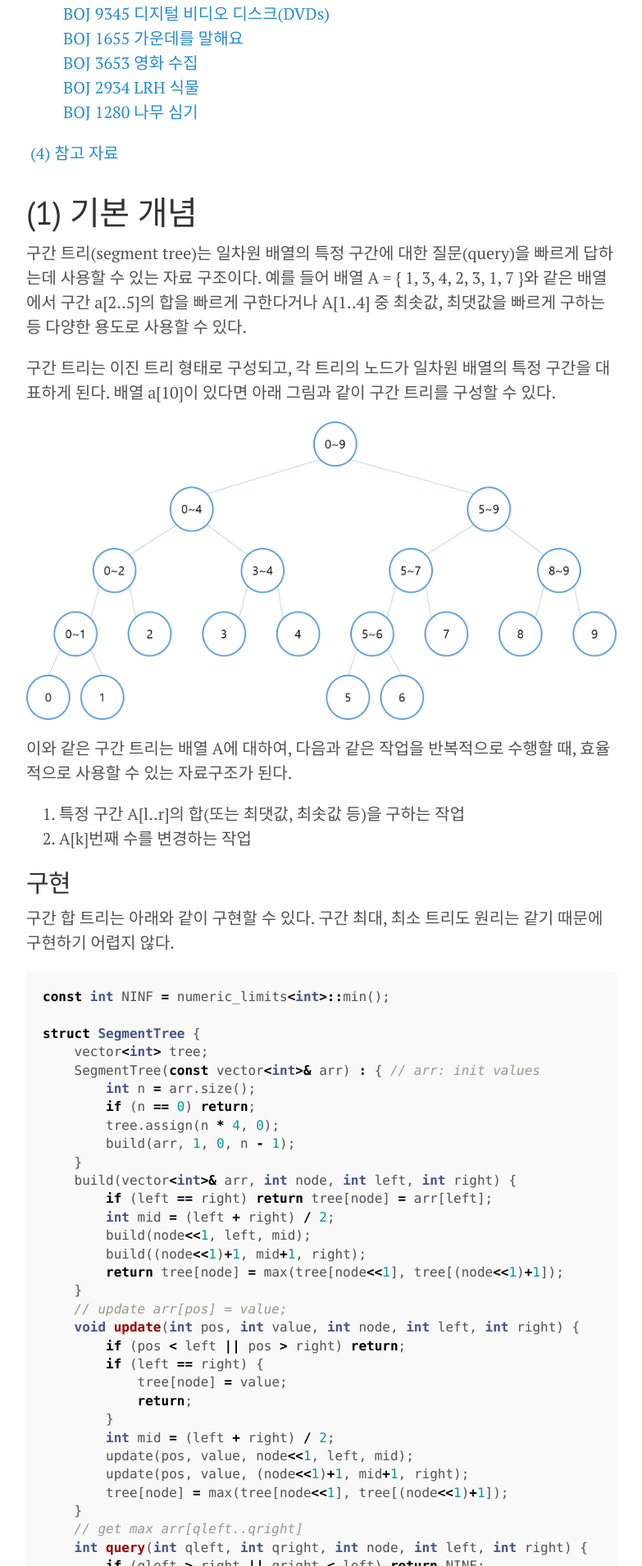
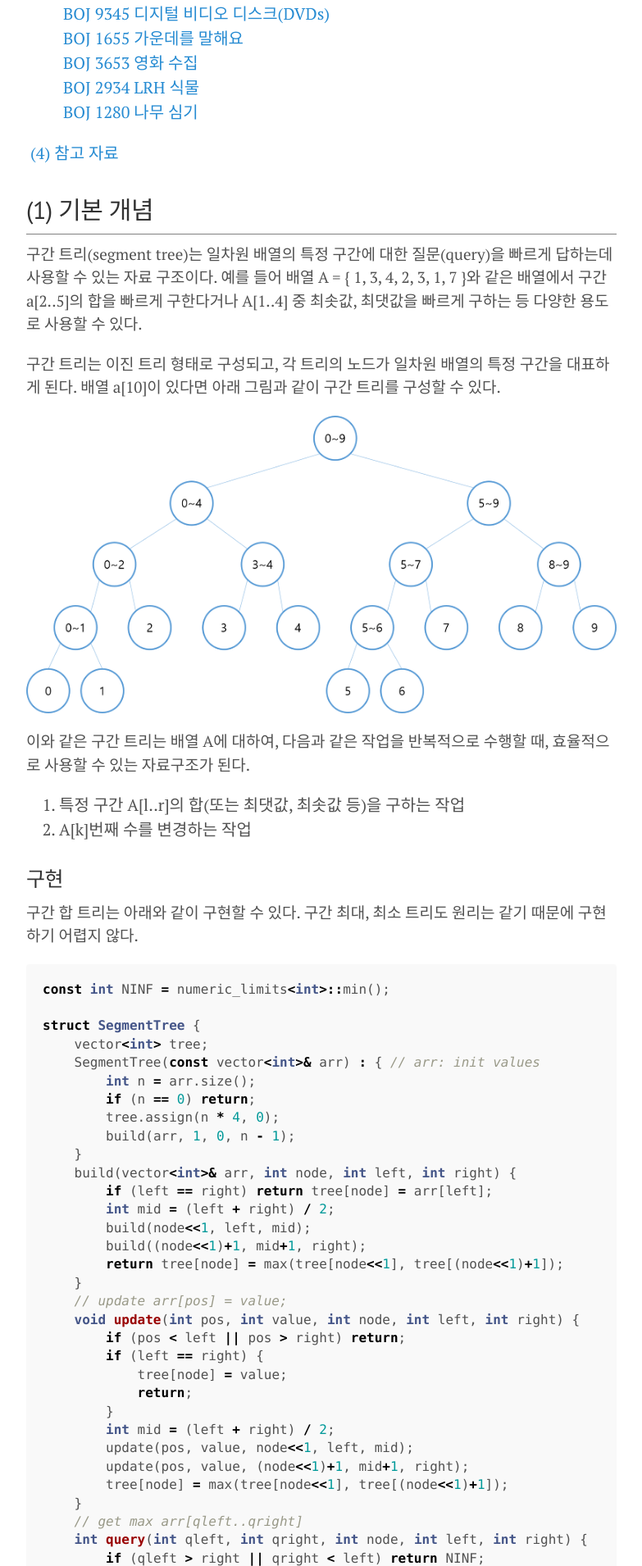
Before and after one commit to museop/museop.github.io, a Jekyll site: the page built from _posts/2017-07-09-Segment-Tree.md, in a window 1280 px wide. Shown: the part 677-2587 px from the top of the page at 82% size, without its empty margins (248-1031 px from the left). Built offline with Jekyll 4.4.1, drawn with Linux system fonts in a browser that asks for light colours; nearby versions of some CDN libraries; formulas are drawn with MathJax 3.

````diff
--- a/_posts/2017-07-09-Segment-Tree-PS.md
+++ b/_posts/2017-07-09-Segment-Tree.md
@@ -6,7 +6,7 @@ tag: [segment tree]
 ---
 * list element with functor item
 {:toc}
-# (1) 기본 개념
+## (1) 기본 개념
 
 구간 트리(segment tree)는 일차원 배열의 특정 구간에 대한 질문(query)을 빠르게 답하는데 사용할 수 있는 자료 구조이다. 예를 들어 배열 A = { 1, 3, 4, 2, 3, 1, 7 }와 같은 배열에서 구간 a[2..5]의 합을 빠르게 구한다거나 A[1..4] 중 최솟값, 최댓값을 빠르게 구하는 등 다양한 용도로 사용할 수 있다.
 
@@ -26,7 +26,7 @@ tag: [segment tree]
 
 
 
-## 구현
+### 구현
 
 구간 합 트리는 아래와 같이 구현할 수 있다. 구간 최대, 최소 트리도 원리는 같기 때문에 구현하기 어렵지 않다.
 
@@ -73,7 +73,7 @@ struct SegmentTree {
 
 
 
-# (2) Lazy Propagation
+## (2) Lazy Propagation
 
 기본적인 구간 트리의 구현에서는 특정 구간의 값을 일정하게 변경할 때 트리의 루트부터 말단 노드까지 타고 내려가 해당하는 말단 노드들의 값을 모두 변경하는 방식을 사용한다. 이와 같은 방식이 이해하기 쉽지만, 너무 느리다는 단점이 있다.
 
@@ -81,7 +81,7 @@ struct SegmentTree {
 
 
 
-## 구현
+### 구현
 
 ```c++
 struct SegmentTreeLazyPropagation {
@@ -142,53 +142,53 @@ struct SegmentTreeLazyPropagation {
 
 
 
-# (3) 예제
+## (3) 예제
 
 구간 트리를 사용하는 문제는 최근에 많은 프로그래밍 대회에서 단골로 출제되는 유형이다. 쉬운 문제부터 어려운 문제까지 난이도가 다양하다. 여러 예제들을 풀어보면서 어떤 식으로 구간 트리를 응용하여 사용할 수 있는지 감을 잡는 것이 좋다.
 
-## [BOJ 1753 최단경로](https://www.acmicpc.net/problem/1753)
+### [BOJ 1753 최단경로](https://www.acmicpc.net/problem/1753)
 
 간단하게 다익스트라로 풀 수 있는 문제인데, 다익스트라를 구간 트리로 구현할 수 있다. 우선순위큐에서 최단거리로 갈 수 있는 정점을 꺼내는 작업을 구간 최소 트리로 구현할 수 있다. 이미 최단 거리를 구한 정점은 트리에 INF로 업데이트해주면 된다.
 
-## [BOJ 4297 Ultra-Quick Sort](https://www.acmicpc.net/problem/4297)
+### [BOJ 4297 Ultra-Quick Sort](https://www.acmicpc.net/problem/4297)
 
 역전의 수(Inversion)의 수를 세는 문제로  0번 원소부터 N-1번 원소까지 각 원소를 구간 트리에 1로 업데이트 해주는데, 이 때 i 번 원소는 [ 0 ~ i-1 ] 번 원소들 중 자신보다 큰 원소의 수를 구간 합 트리를 이용하여  셀 수 있다.
 
-## [BOJ 13334 철로](https://www.acmicpc.net/problem/13334)
+### [BOJ 13334 철로](https://www.acmicpc.net/problem/13334)
 
 모든 철로의 시작과 끝 x 좌표들을 압축하여 배열  **X**와 이에 대응하는 구간 합 트리를 만들고, 각 철로의 끝 지점에서 철로의 시작 지점에 해당하는 **X** 배열 위치에 1로 업데이트 해주고, (끝 지점 - L, 끝 지점)에 해당하는 구간에 쿼리를 날려 이 구간에 포함되는 철로의 수를 세면 된다.
 
-## [BOJ 5480 전함](https://www.acmicpc.net/problem/5480)
+### [BOJ 5480 전함](https://www.acmicpc.net/problem/5480)
 
 모든 전함의 시작, 끝 x 좌표와 수직으로 발사하는 레이저의 x 좌표로 구성된 **X** 배열과 이에 대응하는 구간 최소 트리 **xTree** 를 만들고,  마찬가지로 모든 전함의 y 좌표와 수평으로 발사하는 레이저의 y 좌표로 구성된 **Y** 배열과 이에 대응하는 구간 최소 트리 **yTree** 를 만든다.
 
 그리고 각 수직, 수평 레이저의 배열 **X, Y** 위치에 레이저 번호 (빨리 발사되는 레이저일 수록 작은 번호)로 값을 갱신해준다. 이 때, 같은 위치에서 같은 방향으로 발사하는 레이저는 먼저 발사된 레이저의 값으로 해주어야 한다. 그런 다음에는 각 전함의 시작 x 좌표, 끝 x 좌표로 구간 트리  **xTree** 에 쿼리를 날리고, 마찬가지로 시작 y 좌표, 끝 y 좌표로 구간 트리 **yTree** 에 쿼리를 날리면 자신을 파괴하는 레이저를 찾아 낼 수 있다.
 
-## [BOJ 3745 오름세](https://www.acmicpc.net/problem/3745)
+### [BOJ 3745 오름세](https://www.acmicpc.net/problem/3745)
 
 **lis** 를 찾는 문제이다. 0 번 원소부터 N-1 번 원소까지 순회하면서 자신을 끝으로 하여 만들 수 있는 최대 **lis** 의 길이를 구간 트리에 업데이트 해준다. 이 때 i 번 원소는 [0 ~ i-1 ] 번 원소들 중 자신보다 작은 원소를 끝으로 하는 최대  최대  **lis** 의 길이를 구간 최대 트리로 찾을 수 있다.
 
-## [BOJ 1365 꼬인 전깃줄](https://www.acmicpc.net/problem/1365)
+### [BOJ 1365 꼬인 전깃줄](https://www.acmicpc.net/problem/1365)
 
 전깃줄을 꼬이지 않게 줄들을 선택해 나가기 위해서는 좌측 1번부터 이에 대응하는 우측 전봇대를 항상 오름차순으로 선택해 나가면 된다. 즉 **lis** 를 구하는 문제와 같아진다. 위의 오름세 문제와 같은 방식으로 풀면 된다.
 
-## [BOJ 9345 디지털 비디오 디스크(DVDs)](https://www.acmicpc.net/problem/9345)
+### [BOJ 9345 디지털 비디오 디스크(DVDs)](https://www.acmicpc.net/problem/9345)
 
 L번 선반부터 R번 선반까지 L번 DVD부터 R번 DVD까지 모두 있는지는 구간 (L, R) 의 최솟값이 L이고, 구간 (L, R) 의 최댓값이 R 인지를 확인하면 알 수 있다.
 
-## [BOJ 1655 가운데를 말해요](https://www.acmicpc.net/problem/1655)
+### [BOJ 1655 가운데를 말해요](https://www.acmicpc.net/problem/1655)
 
 특정 원소가 있으면 1로, 없으면 0으로 배열 **X**와 이에 대응하는 구간 합 트리를 이용하면  k 번째 원소를 찾을 수 있다.
 
-## [BOJ 3653 영화 수집](https://www.acmicpc.net/problem/3653)
+### [BOJ 3653 영화 수집](https://www.acmicpc.net/problem/3653)
 
 m+n개 원소의 구간 합을 저장하는 구간 합 트리를 만든다. 그리고 [m ~ m+n-1] 번 원소의 값을 1 (존재함을 의미)로 만들어 준다. 그리고 어떤 DVD x 를 뺄 때, 이 x 의 구간 트리 상의 위치를 R 이라고 하면 R의 값을 0으로 업데이트 해주고 구간 (0, R-1) 의 합을 쿼리를 통해 x의 위에 있는 DVD의 총 수를 구할 수 있다.
 
-## [BOJ 2934 LRH 식물](https://www.acmicpc.net/problem/2934)
+### [BOJ 2934 LRH 식물](https://www.acmicpc.net/problem/2934)
 
 먼저 가능한 모든 x 좌표로 구간 합 트리를 만든다. 매일 매일 나무를 심는 작업은  [L+1, R-1]  구간의 값을 모두 1로 만들면 되고, 꽃이 몇 개 피는지는 L 과 R 의 쿼리를 날려 얻을 수 있다. 꽃이 핀 부분은 다시 0으로 업데이트 해주면 된다. 구간 값 갱신을 $$O(log_2N)$$에 수행하는 Lazy propagation 구간 합 트리 구현이 필요한 문제이다.  또는 펜윅 트리를 사용하면 보다 쉽게 구현이 가능하다.
 
-## [BOJ 1280 나무 심기](https://www.acmicpc.net/problem/1280)
+### [BOJ 1280 나무 심기](https://www.acmicpc.net/problem/1280)
 
 구간 합 트리를 두 개 사용하면 된다. 하나는 단순히 해당 좌표에 나무가 몇 개 있는지를 저장하는 구간 트리 **cTree**, 다른 하나는 x = 0 에서부터 해당 위치까지 거리, 즉 x = 1 에는 1, x = 3 에는 3,  x = X[i] 에는 X[i]를 저장하는 구간 트리 **sTree**. 그러면 나무를 X[i] 에 심는데 필요한 비용(현재 심어져있는 모든 나무 까지 거리의 합)은 **lcnt** $$\times X[i]$$ - **lsum** 과 **rsum**  - **rcnt** $$\times X[i]$$ 을 합해서 얻을 수 있다. 여기서 **lcnt, rcnt, lsum, rsum**이 의미하는 바는 다음과 같다.
 
@@ -199,7 +199,7 @@ m+n개 원소의 구간 합을 저장하는 구간 합 트리를 만든다. 그
 
 
 
-# (4) 참고 자료
+## (4) 참고 자료
 
 - 알고리즘 문제 해결 전략, 구종만
 - Competive Programming 3, Steven Halim
--- a/public/css/poole.css
+++ b/public/css/poole.css
@@ -102,6 +102,9 @@ h1 {
 h2 {
   margin-top: 1rem;
   font-size: 1.5rem;
+  padding-top: 10px;
+  padding-bottom: 10px;
+  border-bottom: 1px solid grey;
 }
 
 h3 {
@@ -119,6 +122,7 @@ h4, h5, h6 {
 
 p {
   margin-top: 0;
+  font-size: 19px;
   margin-bottom: 1rem;
 }
 
````
